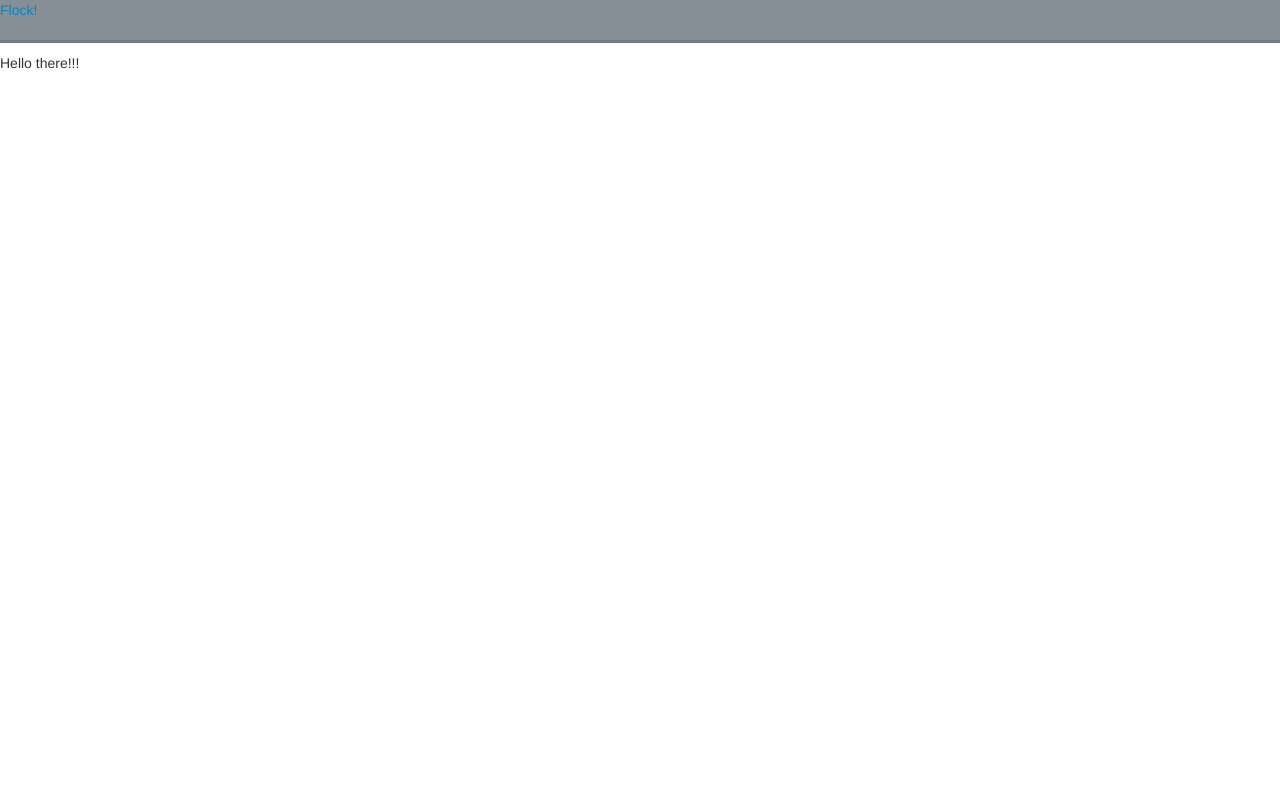
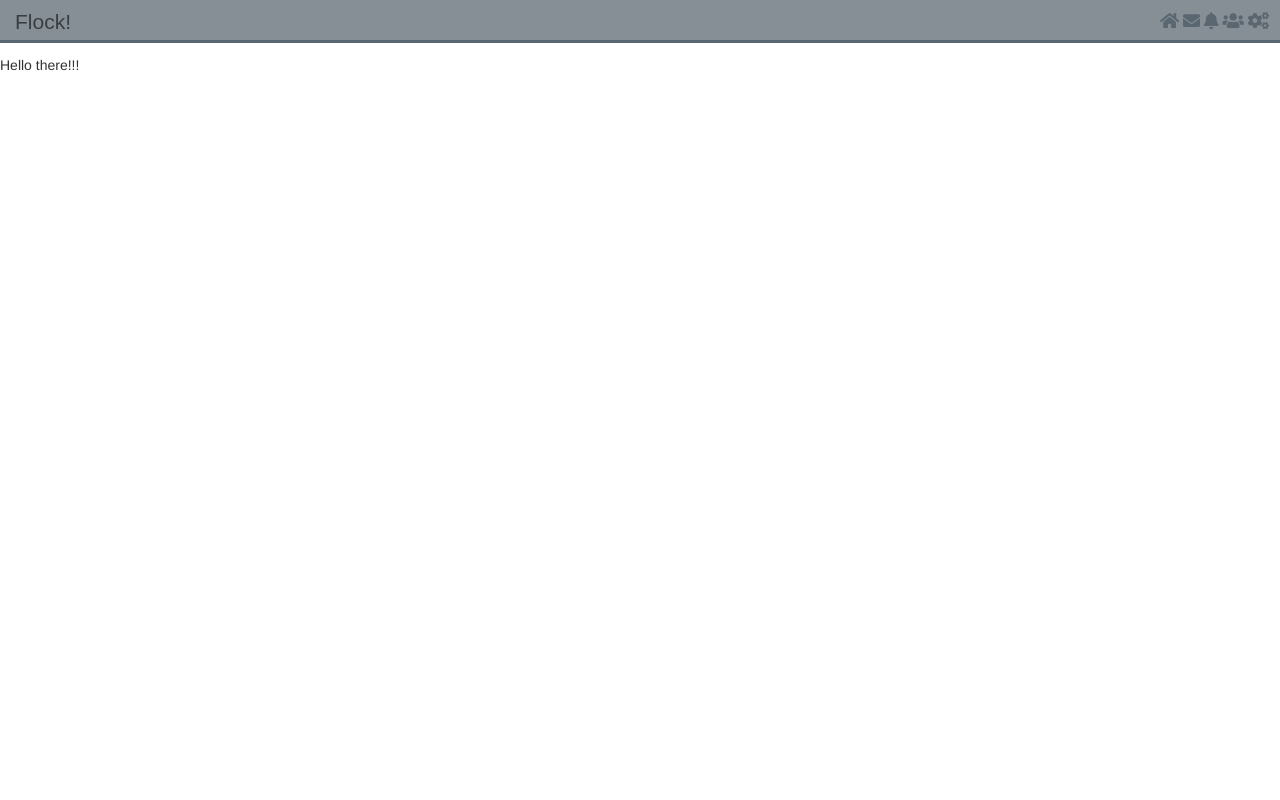
Before and after one commit to mhaji007/Flock, a PHP site: page / in a window 1280 px wide. Run offline with PHP 8.4, Linux system fonts and the light colour scheme; the visitor is signed in with stand-in values (Sample User, id 1); data that the repository does not hold is empty; some libraries are stand-ins or nearby versions; some web fonts are replaced.

Commit message:
Add navigation bar icons

```diff
--- a/assets/css/style.css
+++ b/assets/css/style.css
@@ -1,10 +1,61 @@
+@font-face {
+	font-family: 'FFF_Tusj';
+	src: url('../fonts/FFF_Tusj.ttf');
+}
+
+body {
+	/*line height is just the amount of space above and below the text.
+	So if you have a line height of 50px,
+	there is going to be a lot of space above and below each lin*/
+	line-height: 25px;
+}
+
+
+
 .top_bar {
 	width: 100%;
 	/*stop resizing after a certain width*/
 	min-width: 1050px;
 	height: 40px;
 	background-color: #868f95;
-	border-bottom: 0.25em solid #717c86;
+	border-bottom: 0.25em solid #5a6670;;
 	margin: 0 0 10px 0;
 	display: inline-flex;
 }
+
+
+nav {
+	float: right;
+	right: 1px;
+	position: absolute;
+	margin:10px;
+
+}
+
+nav a {
+	position:relative;
+	color: #5a6670;
+	text-decoration: none;
+	font-size: 17px;
+}
+
+.logo a {
+	font-family: 'FFF_Tusj', sans-serif;
+	margin-left: 15px;
+	font-size: 150%;
+	position:relative;
+	top:9px;
+	color: #3a3e41;
+}
+
+
+
+a:hover {
+	text-decoration: none;
+
+}
+
+nav a:hover {
+	border-bottom: 1px solid #2f3640;
+	color: #fff;
+}
--- a/includes/header.php
+++ b/includes/header.php
@@ -4,6 +4,8 @@ require 'config/config.php';
 
 if (isset($_SESSION['username'])) {
 	$userLoggedIn = $_SESSION['username'];
+	$user_details_query = mysqli_query($con, "SELECT * FROM users WHERE username='$userLoggedIn'");
+	$user = mysqli_fetch_array($user_details_query);
 }
 else { //send them back to the register page
 	header("Location: register.php");
@@ -22,6 +24,7 @@ else { //send them back to the register page
 	<!-- CSS -->
 	<link rel="stylesheet" type="text/css" href="assets/css/bootstrap.css">
 	<link rel="stylesheet" type="text/css" href="assets/css/style.css">
+	<link rel="stylesheet" href="https://use.fontawesome.com/releases/v5.8.1/css/all.css" integrity="sha384-50oBUHEmvpQ+1lW4y57PTFmhCaXp0ML5d60M1M7uH2+nqUivzIebhndOJK28anvf" crossorigin="anonymous">
 
 </head>
 
@@ -34,6 +37,18 @@ else { //send them back to the register page
 
 		</div>
 
+		<nav>
+			<a href="#">
+				<?php echo $user['first_name'] ?>
+			</a>
+			<a href="#"><i class="fas fa-home"></i></a>
+			<a href="#"><i class="fas fa-envelope"></i></a>
+			<a href="#"><i class="fas fa-bell"></i></a>
+			<a href="#"><i class="fas fa-users"></i></i></a>
+			<a href="#"><i class="fas fa-cogs"></i></a>
+
+		</nav>
+
 
 
 
```
